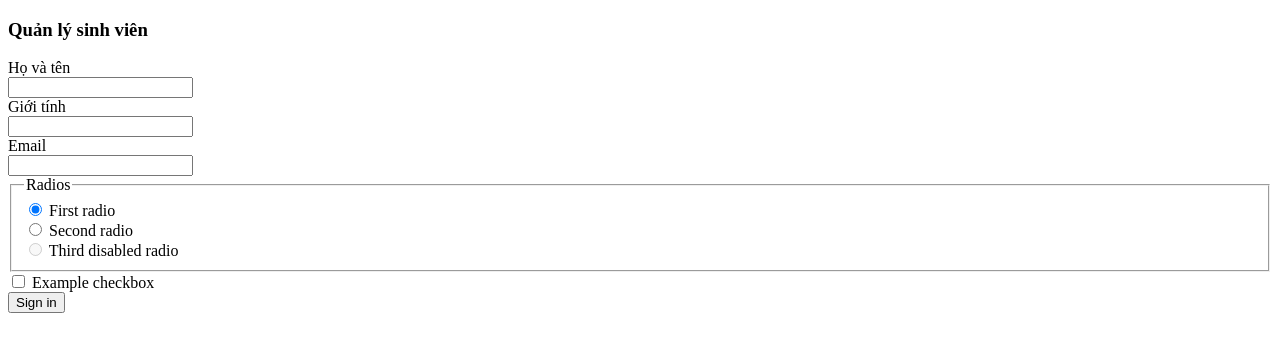
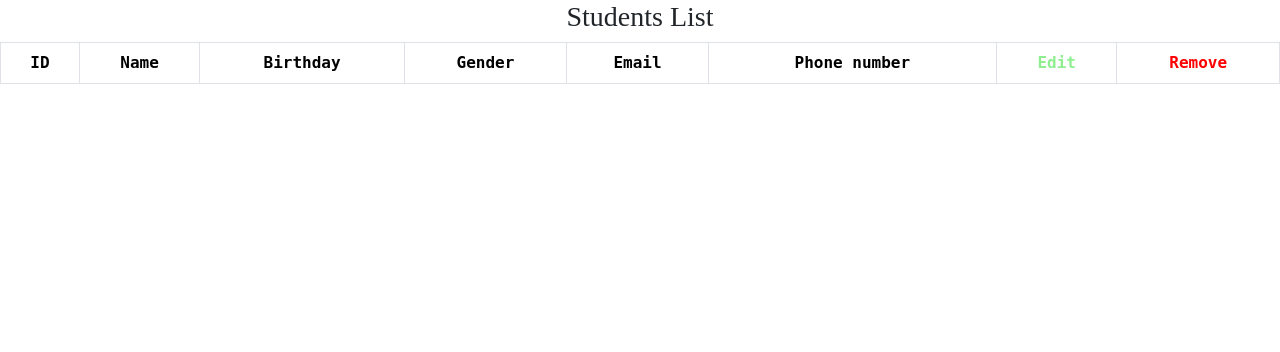
Before and after one commit to VanPhuccc/CSE485_2023, a PHP site: page /home.php in a window 1280 px wide. Shown: the top 352 px of the page. Run offline with PHP 8.4, Linux system fonts and the light colour scheme; data that the repository does not hold is empty.

Commit message:
update home.php

```diff
--- a/BTTH02/home.php
+++ b/BTTH02/home.php
@@ -1,3 +1,12 @@
+<?php
+require 'include/DBconnect.php';
+require 'include/function.php';
+$sql = "Select *from students";
+$students = pdo($pdo,$sql)->fetchAll();
+
+
+?>
+
 <!DOCTYPE html>
 <html lang="en">
 <head>
@@ -5,66 +14,52 @@
     <meta http-equiv="X-UA-Compatible" content="IE=edge">
     <meta name="viewport" content="width=device-width, initial-scale=1.0">
     <title>Quản lý sinh viên</title>
-</head>
+    <link href="https://cdn.jsdelivr.net/npm/bootstrap@5.3.0-alpha3/dist/css/bootstrap.min.css" rel="stylesheet" integrity="sha384-KK94CHFLLe+nY2dmCWGMq91rCGa5gtU4mk92HdvYe+M/SXH301p5ILy+dN9+nJOZ" crossorigin="anonymous">
+    <link rel="stylesheet" href="https://cdn.jsdelivr.net/npm/bootstrap-icons@1.10.5/font/bootstrap-icons.css">
+  </head>
 <body>
 <div class = "container">
-    <h3> Quản lý sinh viên </h3>
+    <h3 style="font-family:serif;text-align:center">Students List </h3>
 
 </div>
 
-<form>
-  <div class="row mb-3">
-    <label for="inputEmail3" class="col-sm-2 col-form-label">Họ và tên</label>
-    <div class="col-sm-10">
-      <input type="email" class="form-control" id="inputEmail3">
-    </div>
-  </div>
-  <div class="row mb-3">
-    <label for="inputPassword3" class="col-sm-2 col-form-label">Giới tính</label>
-    <div class="col-sm-10">
-      <input type="password" class="form-control" id="inputPassword3">
-    </div>
-  </div>
-  <div class="row mb-3">
-    <label for="inputPassword3" class="col-sm-2 col-form-label">Email</label>
-    <div class="col-sm-10">
-      <input type="password" class="form-control" id="inputPassword3">
-    </div>
-  </div>
-  <fieldset class="row mb-3">
-    <legend class="col-form-label col-sm-2 pt-0">Radios</legend>
-    <div class="col-sm-10">
-      <div class="form-check">
-        <input class="form-check-input" type="radio" name="gridRadios" id="gridRadios1" value="option1" checked>
-        <label class="form-check-label" for="gridRadios1">
-          First radio
-        </label>
-      </div>
-      <div class="form-check">
-        <input class="form-check-input" type="radio" name="gridRadios" id="gridRadios2" value="option2">
-        <label class="form-check-label" for="gridRadios2">
-          Second radio
-        </label>
-      </div>
-      <div class="form-check disabled">
-        <input class="form-check-input" type="radio" name="gridRadios" id="gridRadios3" value="option3" disabled>
-        <label class="form-check-label" for="gridRadios3">
-          Third disabled radio
-        </label>
-      </div>
-    </div>
-  </fieldset>
-  <div class="row mb-3">
-    <div class="col-sm-10 offset-sm-2">
-      <div class="form-check">
-        <input class="form-check-input" type="checkbox" id="gridCheck1">
-        <label class="form-check-label" for="gridCheck1">
-          Example checkbox
-        </label>
-      </div>
-    </div>
-  </div>
-  <button type="submit" class="btn btn-primary">Sign in</button>
-</form>
+<table class="table table-bordered text-center" style="font-family:monospace;" >
+  <thead>
+    <tr class="text-white" style="background-color:#7393B3">
+      <th scope="col">ID</th>
+      <th scope="col">Name</th>
+      <th scope="col">Birthday</th>
+      <th scope="col">Gender</th>
+      <th scope="col">Email</th>
+      <th scope="col">Phone number</th>
+      <th scope="col" style="color:lightgreen">Edit</th>
+      <th scope="col" style="color:red">Remove</th>
+    </tr>
+  </thead>
+  <thead>
+    <tr>
+    <?php
+      foreach($students as $students)
+      {
+    ?>
+      <th><?php echo $students['sv_id']; ?></th>
+      <th><?php echo $students['sv_name']; ?></th>
+      <th><?php echo $students['sv_bdate']; ?></th>
+      <th><?php echo $students['gender']; ?></th>
+      <th><?php echo $students['sv_email']; ?></th>
+      <th><?php echo $students['sv_phone']; ?></th>
+      <td>
+        <a href="editStudent.php"><i class="bi bi-pencil-square"></i></a>
+      </td>
+      <td>
+        <a href="removeStudent.php"><i class="bi bi-file-earmark-x"></i></a>
+      </td>
+    </tr>
+    <?php
+      }
+    ?>
+  </thead>
+</table>
 </body>
+<script src="https://cdn.jsdelivr.net/npm/bootstrap@5.3.0-alpha3/dist/js/bootstrap.bundle.min.js" integrity="sha384-ENjdO4Dr2bkBIFxQpeoTz1HIcje39Wm4jDKdf19U8gI4ddQ3GYNS7NTKfAdVQSZe" crossorigin="anonymous"></script>
 </html>
```
